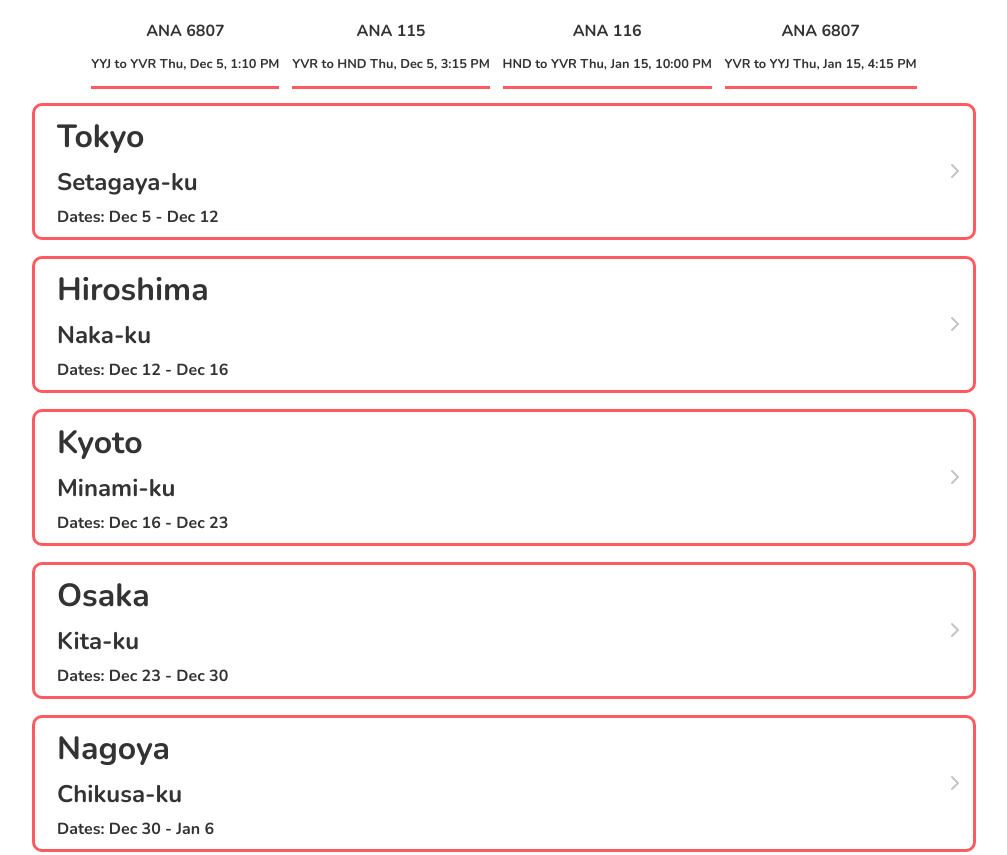
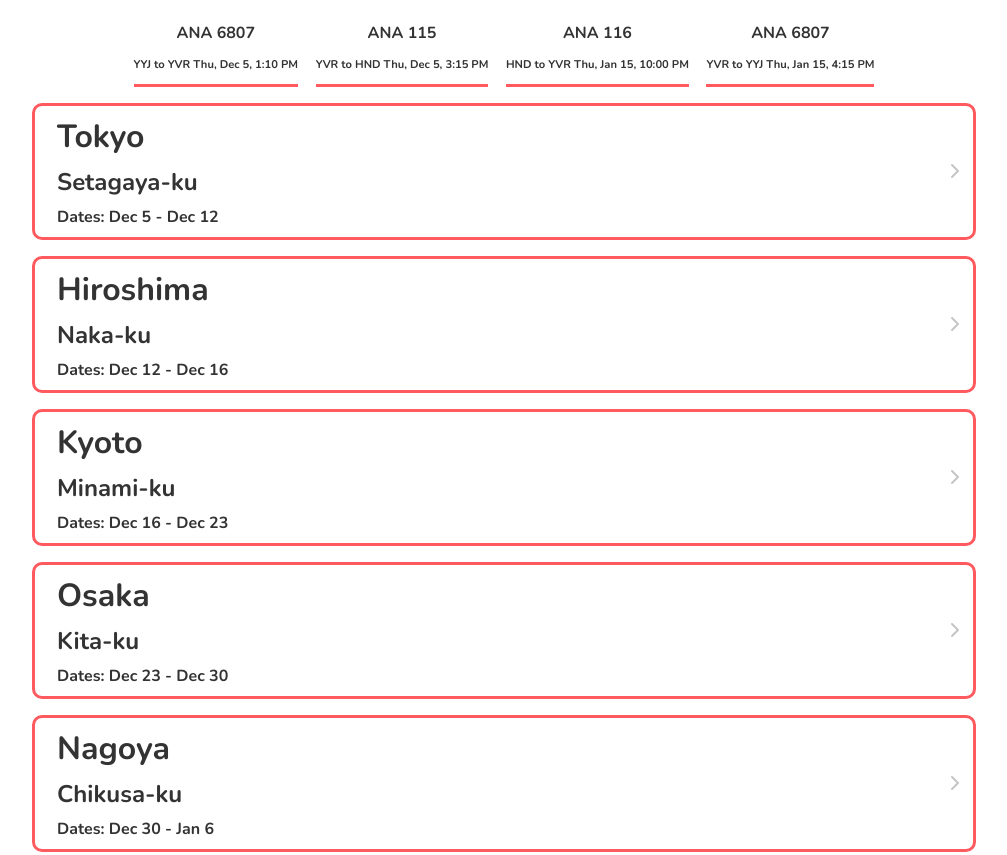
Before and after one commit to FroyoNom/Trip-Itinerary, a plain HTML site: page index.html in a window 1280 px wide. Shown: the top 855 px of the page, without its empty margins (136-1143 px from the left). Drawn offline with nearby package versions, Linux system fonts and the light colour scheme; a script that the page names is missing.

Commit message:
modified the flight-info class to fit on s8

```diff
--- a/styles.css
+++ b/styles.css
@@ -21,12 +21,11 @@ body {
   display: flex;
   flex-direction: row;
   justify-content: center;
-  margin: 0.5rem;
 }
 
 .flights {
   text-align: center;
-  margin: 0.4rem;
+  margin: 0.55rem;
   border-bottom: 3px solid #ff5a5f;
 }
 
@@ -35,7 +34,7 @@ body {
 }
 
 .flight-info {
-  font-size: 0.8rem;
+  font-size: 0.7rem;
 }
 
 .card {
```
